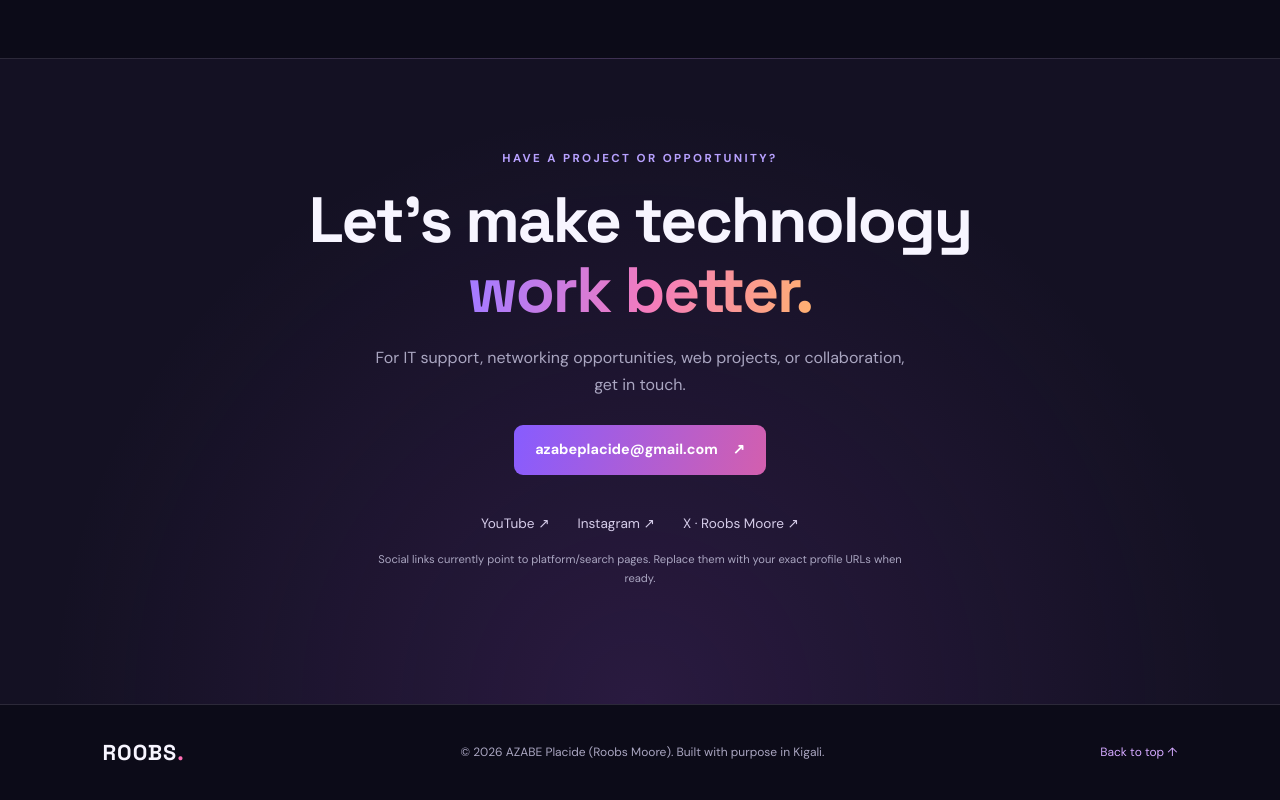
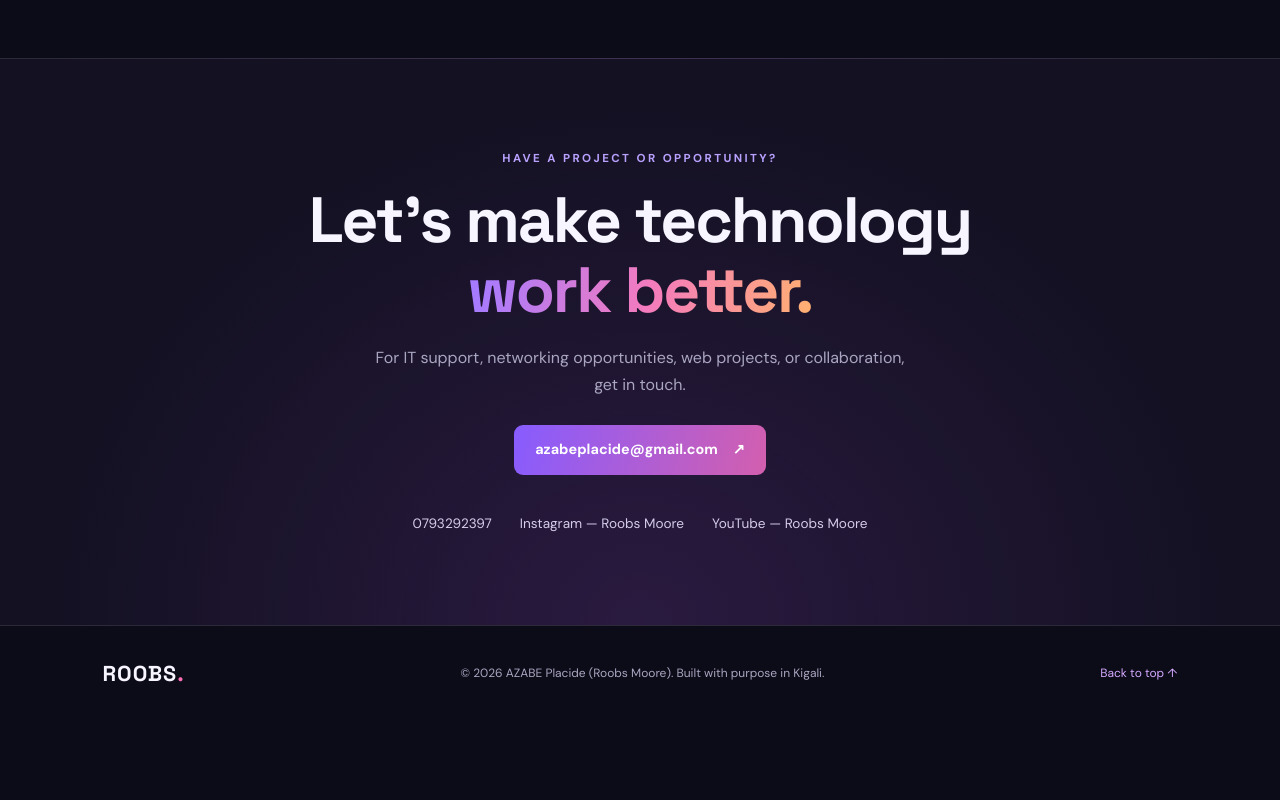
Before and after one commit to AzabeRoobsMoore/roobsmoore-portfolio, a plain HTML site: page index.html in a window 1280 px wide. Shown: the part 2962-3762 px from the top of the page. After the commit the page ends 3683 px from the top, so only its background shows below. Drawn offline with Linux system fonts and the light colour scheme.

Commit message:
Update index.html

```diff
--- a/index.html
+++ b/index.html
@@ -102,15 +102,25 @@
         <p class="eyebrow">HAVE A PROJECT OR OPPORTUNITY?</p>
         <h2>Let's make technology<br><span class="gradient-text">work better.</span></h2>
         <p>For IT support, networking opportunities, web projects, or collaboration, get in touch.</p>
-        <a class="button button-primary" href="mailto:azabeplacide@gmail.com">azabeplacide@gmail.com <span>↗</span></a>
-        <div class="social-links">
-          <a href="https://www.youtube.com/results?search_query=Roobs+Moore" target="_blank" rel="noopener noreferrer">YouTube ↗</a>
-          <a href="https://www.instagram.com/" target="_blank" rel="noopener noreferrer">Instagram ↗</a>
-          <a href="https://x.com/search?q=Roobs%20Moore" target="_blank" rel="noopener noreferrer">X · Roobs Moore ↗</a>
-        </div>
-        <p class="social-note">Social links currently point to platform/search pages. Replace them with your exact profile URLs when ready.</p>
-      </div>
-    </section>
+       <a class="button button-primary"
+   href="https://mail.google.com/mail/?view=cm&fs=1&to=azabeplacide@gmail.com"
+   target="_blank"
+   rel="noopener noreferrer">
+  azabeplacide@gmail.com <span>↗</span>
+</a>
+       <div class="social-links">
+  <a href="tel:+250793292397">0793292397</a>
+
+  <a href="https://www.instagram.com/roobsmoore/"
+     target="_blank" rel="noopener noreferrer">
+    Instagram — Roobs Moore
+  </a>
+
+  <a href="https://www.youtube.com/@RoobsMoore"
+     target="_blank" rel="noopener noreferrer">
+    YouTube — Roobs Moore
+  </a>
+</div>
   </main>
 
   <footer class="footer"><a class="brand" href="#home">ROOBS<span>.</span></a><p>© <span id="year"></span> AZABE Placide (Roobs Moore). Built with purpose in Kigali.</p><a href="#home" class="back-top">Back to top ↑</a></footer>
```
